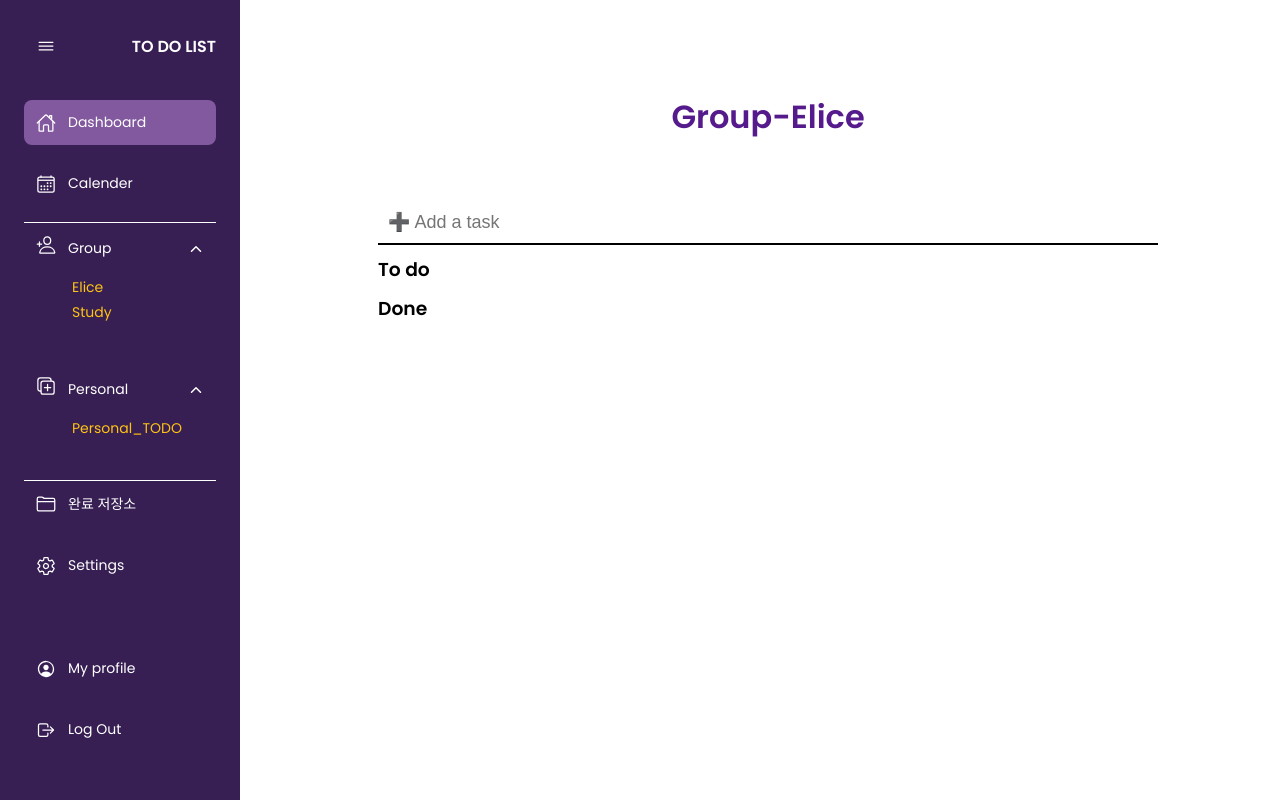
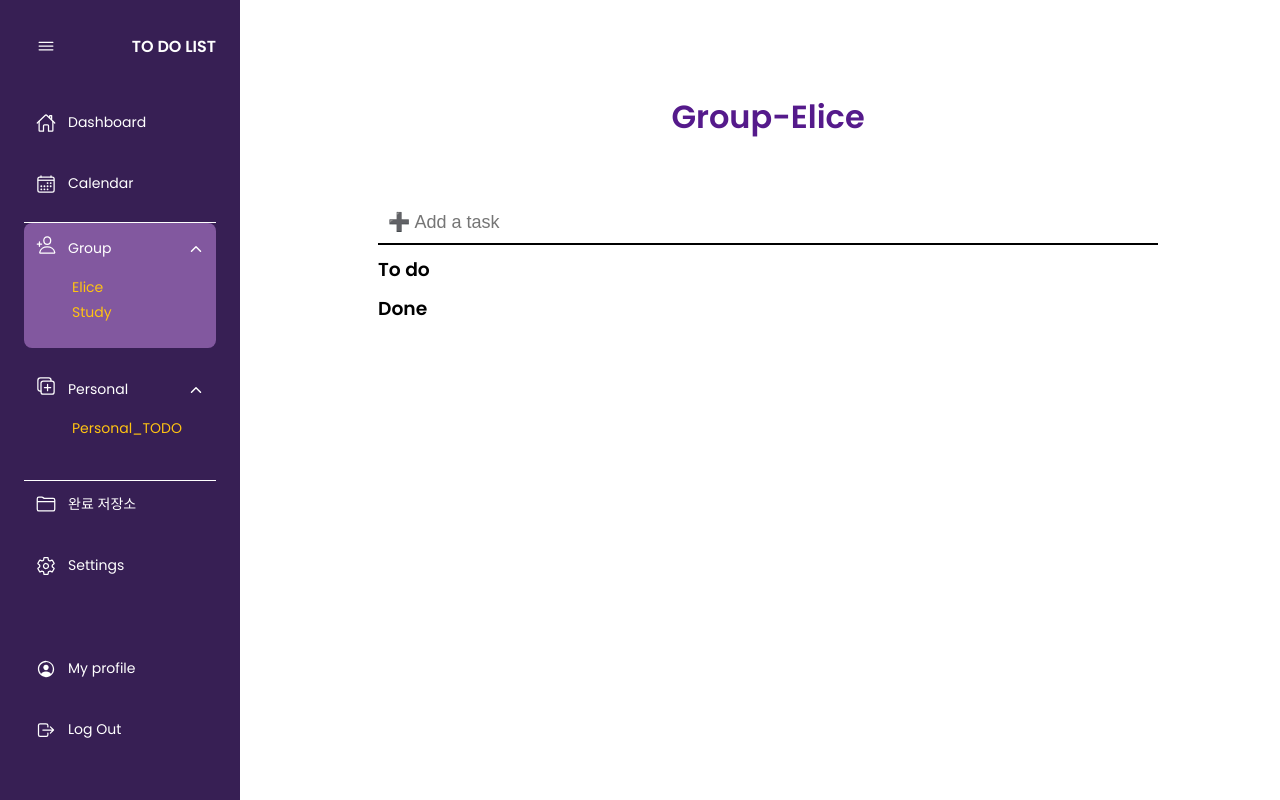
Before and after one commit to jimin-lee-mjl/checkmate, a Flask app: page /tasks-group in a window 1280 px wide. Run offline with Flask 2, Linux system fonts and the light colour scheme; parts of the project's set-up code (start-up, migrations or seed data) failed here and were passed over; some libraries are stand-ins or nearby versions.

Commit message:
사이드바 네비게이션 기능 수정

```diff
--- a/static/sidebar.js
+++ b/static/sidebar.js
@@ -15,12 +15,12 @@ const showMenu = (toggleId, navbarId, bodyId)=>{
 showMenu('nav-toggle','navbar','body-pd')
 
 /*===== LINK ACTIVE  =====*/
-const linkColor = document.querySelectorAll('.nav__link')
-function colorLink(){
-  linkColor.forEach(l=> l.classList.remove('active'))
-  this.classList.add('active')
-}
-linkColor.forEach(l=> l.addEventListener('click', colorLink))
+// const linkColor = document.querySelectorAll('.nav__link')
+// function colorLink(){
+//   linkColor.forEach(l=> l.classList.remove('active'))
+//   this.classList.add('active')
+// }
+// linkColor.forEach(l=> l.addEventListener('click', colorLink))
 
 
 /*===== COLLAPSE MENU  =====*/
@@ -78,3 +78,41 @@ parent_personal_list.appendChild(br);
 };
 
 create_personal_list_btn.addEventListener("click", create_personal_list);
+
+/*===== active color =====*/
+const linkColor = document.querySelectorAll('.nav__link')
+const listColor = document.querySelectorAll('.collapse__sublink')
+listColor.forEach(l=> l.classList.remove('list_active'));
+
+//for task-group
+if ( window.location.pathname == '/tasks-group' ) {
+  var current_location = document.getElementById("group_todo");
+  linkColor.forEach(l=> l.classList.remove('active'));
+  current_location.classList.add('active');
+
+  if (window.location.pathname == '/tasks-group/elice') {
+    var current_list = document.getElementById("group_list_1");
+    current_list.classList.add('list_active');
+  }
+  else if (window.location.pathname == '/tasks-group/study') {
+    var current_list = document.getElementById("group_list_2");
+    current_list.classList.add('list_active');
+  }
+}
+
+// for personal-group
+else if ( window.location.pathname == '/tasks' ){
+  var current_location = document.getElementById("personal_todo");
+  linkColor.forEach(l=> l.classList.remove('active'));
+  current_location.classList.add('active');
+
+  var current_list = document.getElementById("personal_list_1");
+  current_list.classList.add('list_active');
+}
+
+//for calendar
+else if ( window.location.pathname == '/calendar/personal' ){
+  var current_location = document.getElementById("nav_calendar");
+  linkColor.forEach(l=> l.classList.remove('active'));
+  current_location.classList.add('active');
+}
--- a/templates/sidebar.html
+++ b/templates/sidebar.html
@@ -21,9 +21,9 @@
                             <ion-icon name="home-outline" class="nav__icon"></ion-icon>
                             <span class="nav__name">Dashboard</span>
                         </a>
-                        <a href="#" class="nav__link" onclick="location.href='/calendar/personal'">
+                        <a href="#" class="nav__link" id="nav_calendar" onclick="location.href='/calendar/personal'">
                             <ion-icon name="calendar-outline" class="nav__icon"></ion-icon>
-                            <span class="nav__name">Calender</span>
+                            <span class="nav__name">Calendar</span>
                         </a>
 
                         <hr size="1" color="white" noshade>
```
